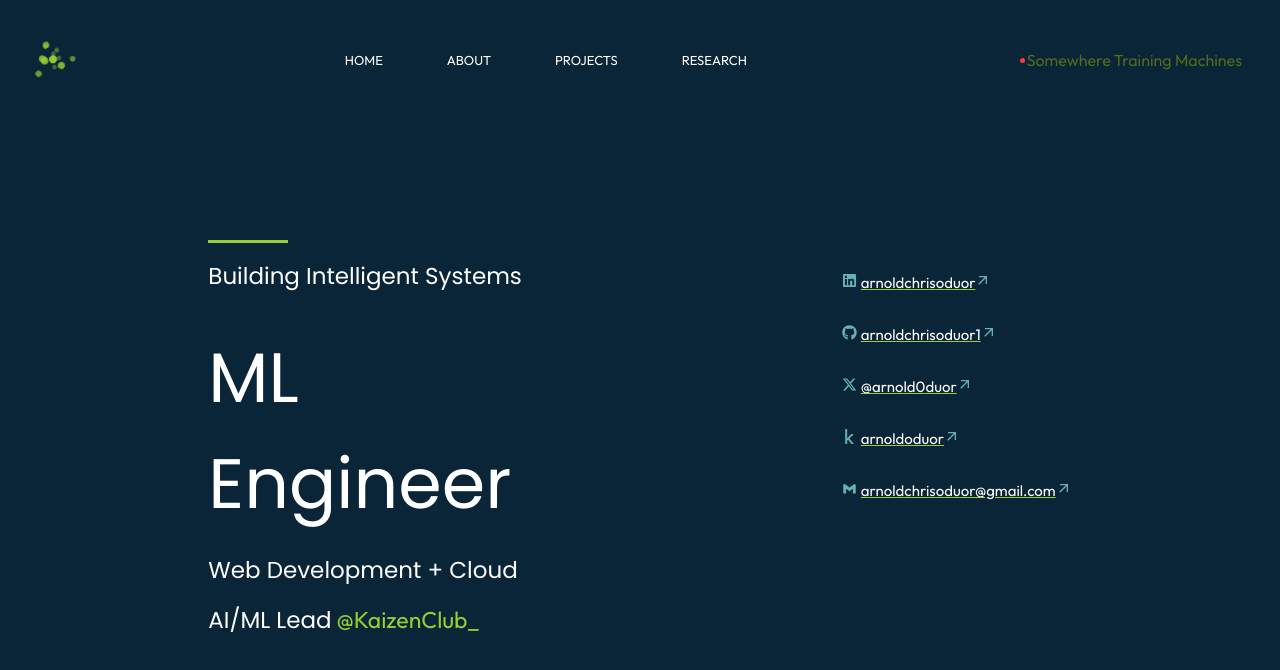
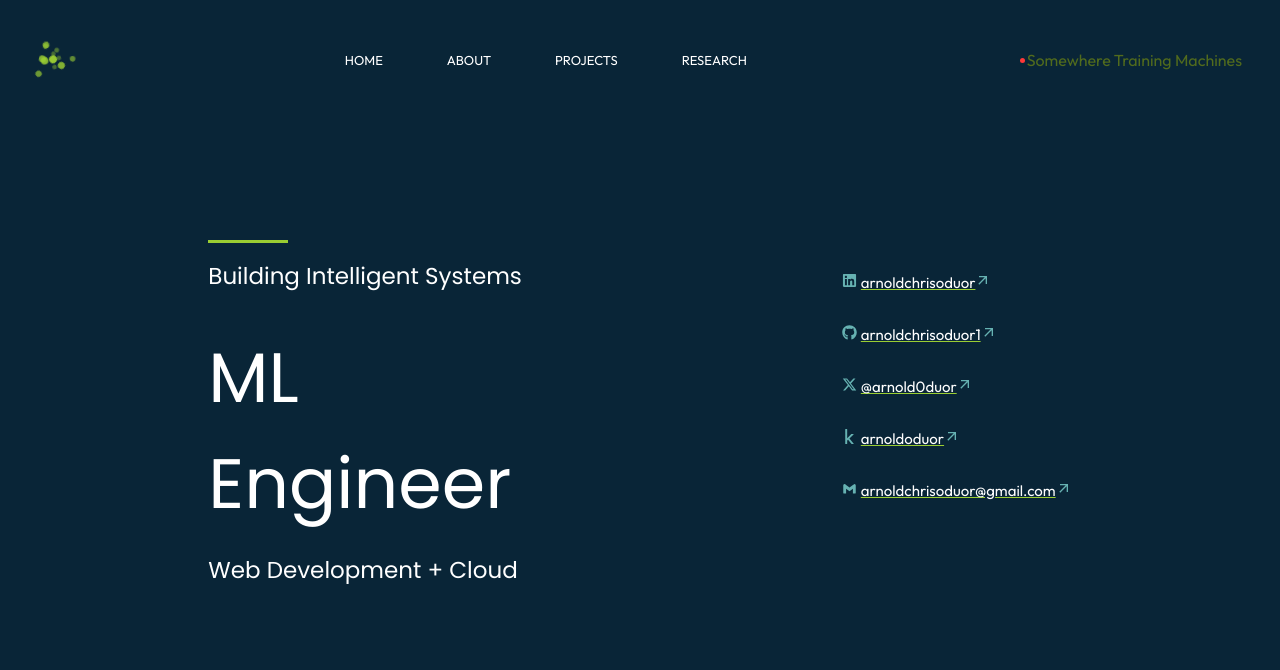
Before and after one commit to arnoldchrisoduor1/portfolio, a React (Vite) app: page / in a window 1280 px wide. Shown: the top 670 px of the page. Built offline with nearby package versions, Linux system fonts and the light colour scheme.

Commit message:
removed kaizen club lead indication

```diff
--- a/src/assets/projects.js
+++ b/src/assets/projects.js
@@ -1,8 +1,5 @@
-import Soon from './soon1.jpg'
-import Potatoe from './potatoe.png'
 import Trendmart from './trendmart.png'
 import Goapi from "./go_api.png"
-import Analysis1 from './analysis1.png'
 import Tokyo from './tokyo.png'
 import Jumia from './jumia.png'
 import Medical from './medicals.png'
--- a/src/components/Hero/hero.jsx
+++ b/src/components/Hero/hero.jsx
@@ -22,13 +22,6 @@ const Hero = () => {
         </p>
         <p className="sub__header" style={{ marginBottom: ".5rem" }}>
           Web Development + Cloud
-        </p>
-        <p className="sub__header">
-          AI/ML Lead
-          <a href="https://x.com/KaizenClub_" style={{ color: "yellowgreen" }}>
-            {" "}
-            @KaizenClub_
-          </a>
         </p>
       </div>
 
```
